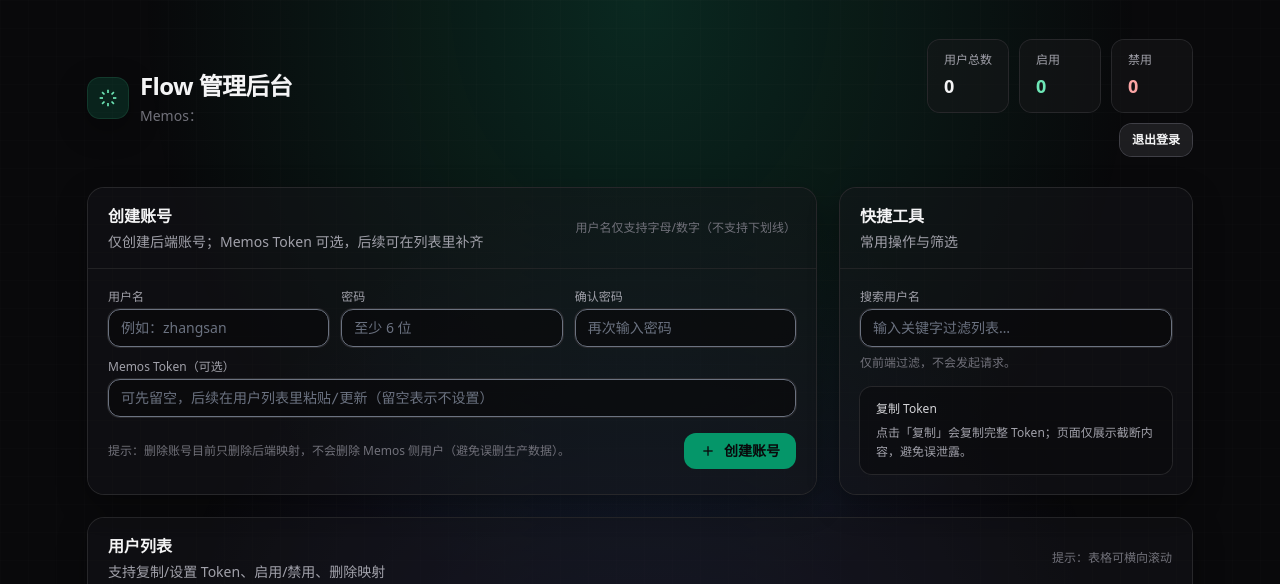
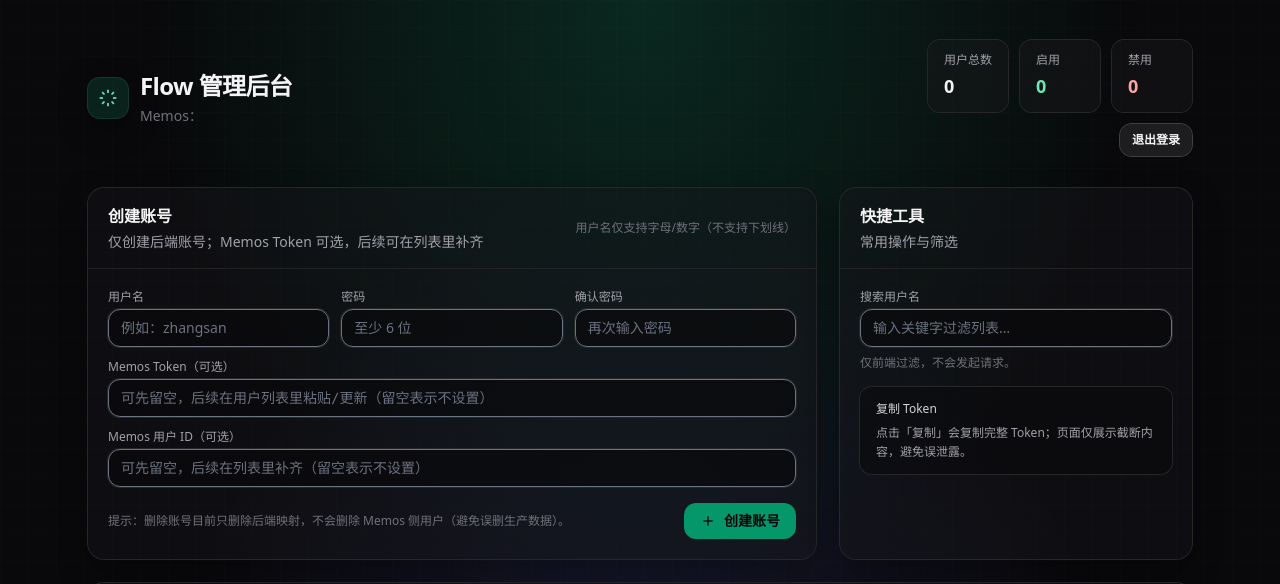
Before and after one commit to pscly/xinliuend, a FastAPI app: template src/flow_backend/templates/admin/index.html in a window 1280 px wide. Shown: the top 584 px of the page. Run offline with FastAPI, Linux system fonts and the light colour scheme; the template is opened without the code that fills it, so the values that code supplies are empty; some libraries are stand-ins or nearby versions.

Commit message:
feat(admin): 支持手动维护 memos_id
- 创建账号支持填写 memos_id（可选，留空=不设置）
- 用户列表的 Token 设置表单同时支持设置/清空 memos_id
- 版本升级：0.4.0 -> 0.4.1

```diff
--- a/pyproject.toml
+++ b/pyproject.toml
@@ -4,7 +4,7 @@ build-backend = "hatchling.build"
 
 [project]
 name = "flow-backend"
-version = "0.4.0"
+version = "0.4.1"
 description = "心流云服务后端：App 专属注册/登录 + Memos Token 交付 + 管理后台"
 readme = "README.md"
 requires-python = ">=3.11"
--- a/src/flow_backend/templates/admin/index.html
+++ b/src/flow_backend/templates/admin/index.html
@@ -166,6 +166,18 @@
                 />
               </div>
 
+              <div class="md:col-span-6">
+                <label class="block text-xs text-zinc-400 mb-1">Memos 用户 ID（可选）</label>
+                <input
+                  name="memos_id"
+                  type="number"
+                  inputmode="numeric"
+                  min="0"
+                  placeholder="可先留空，后续在列表里补齐（留空表示不设置）"
+                  class="w-full rounded-xl bg-zinc-950/70 ring-1 ring-zinc-800 focus:ring-emerald-500/50 px-3 py-2 text-sm"
+                />
+              </div>
+
               <div class="md:col-span-6 flex flex-col sm:flex-row sm:items-center sm:justify-between gap-3 pt-1">
                 <div class="text-xs text-zinc-500">
                   提示：删除账号目前只删除后端映射，不会删除 Memos 侧用户（避免误删生产数据）。
@@ -262,6 +274,14 @@
 
                     <form method="post" action="/admin/users/{{ u.id }}/set-token" class="flex items-center gap-2">
                       <input type="hidden" name="csrf_token" value="{{ csrf_token }}" />
+                      <input
+                        name="memos_id"
+                        type="number"
+                        inputmode="numeric"
+                        min="0"
+                        placeholder="Memos ID（留空=清空）"
+                        class="w-40 rounded-xl bg-zinc-950/70 ring-1 ring-zinc-800 focus:ring-indigo-500/45 px-3 py-2 text-xs"
+                      />
                       <input
                         name="memos_token"
                         placeholder="粘贴 Token（留空=清空）"
```
Also changed, not shown: src/flow_backend/routers/admin.py (+15 -1 lines), 1 other file.
